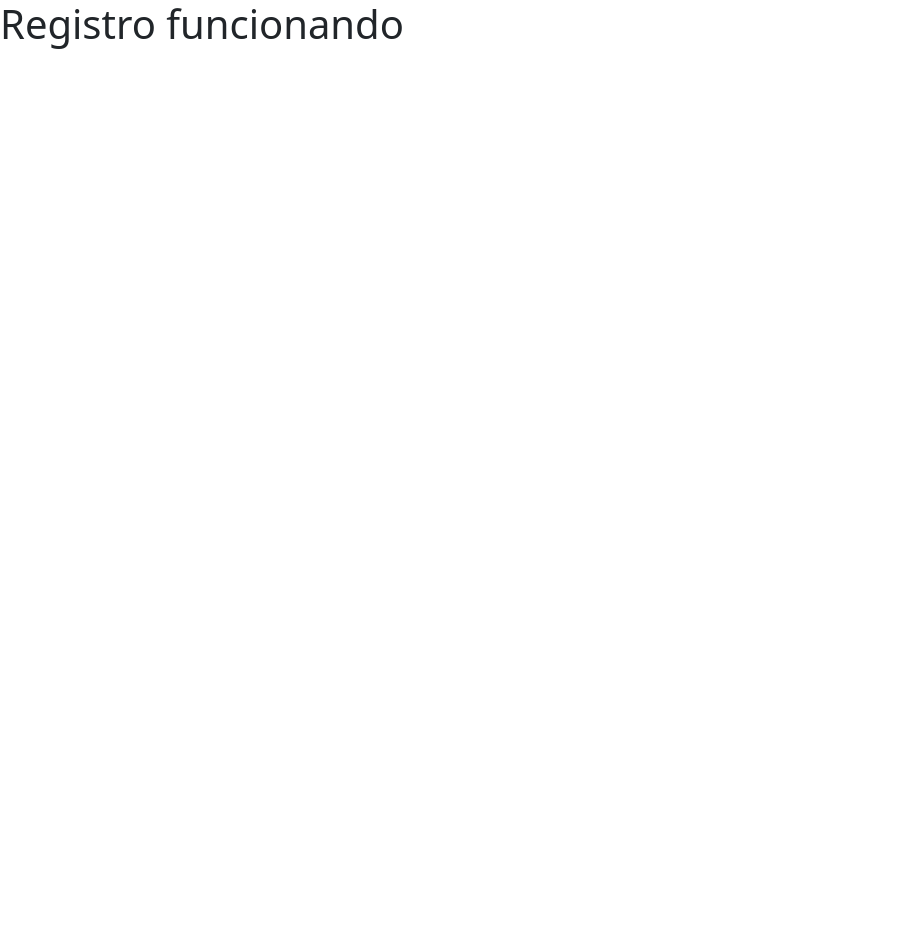
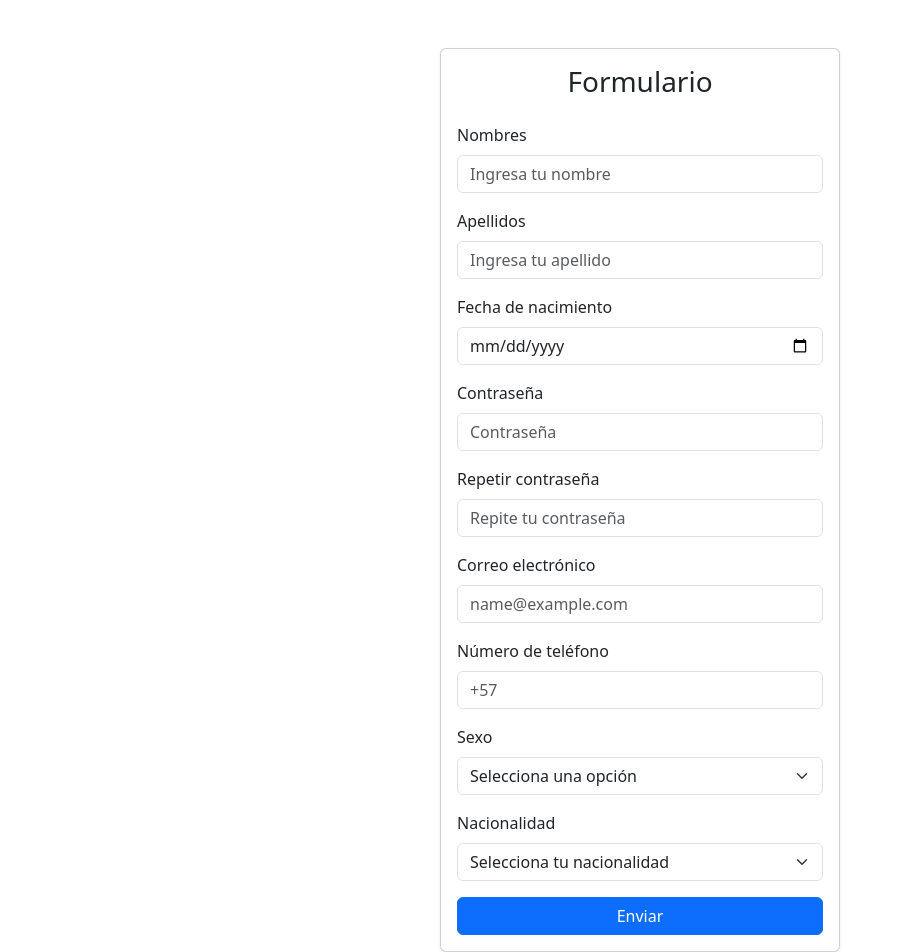
Before and after one commit to julianromero-dev/Login-React, a React (Create React App) app: page /register in a window 1280 px wide. Shown: the top 952 px of the page, without its empty margins (0-900 px from the left). Before the commit the page ends 800 px from the top, so only its background shows below. Built offline with nearby package versions, Linux system fonts and the light colour scheme.

Commit message:
proyecto-react-hosting

```diff
--- a/src/App.js
+++ b/src/App.js
@@ -5,6 +5,7 @@ import ForgotPasswordPage from "./pages/ForgotPasswordPage/ForgotPasswordPage";
 import DashboardPage from "./pages/DashboardPage/DashboardPage";
 import NotFoundPage from "./pages/components/NotFoundPage";
 import ProtectedRoute from "./pages/components/ProtectedRoute";
+
 
 function App() {
 
--- a/src/pages/RegisterPage/RegisterPage.js
+++ b/src/pages/RegisterPage/RegisterPage.js
@@ -1,5 +1,68 @@
-function RegisterPage() {
-    return <h1>Registro funcionando</h1>;
-}
+import React from 'react';
+import 'bootstrap/dist/css/bootstrap.min.css';
 
-export default RegisterPage;
+const Formulario = () => {
+  return (
+    <div className="bg-lightfire min-vh-100 d-flex justify-content-center align-items-center py-5">
+      <div className="card shadow-sm" style={{ maxWidth: '400px', width: '100%' }}>
+        <div className="card-body">
+          <h3 className="card-title text-center mb-4">Formulario</h3>
+          <form>
+            <div className="mb-3">
+              <label htmlFor="nombres" className="form-label">Nombres</label>
+              <input type="text" className="form-control" id="nombres" placeholder="Ingresa tu nombre" />
+            </div>
+            <div className="mb-3">
+              <label htmlFor="apellidos" className="form-label">Apellidos</label>
+              <input type="text" className="form-control" id="apellidos" placeholder="Ingresa tu apellido" />
+            </div>
+            <div className="mb-3">
+              <label htmlFor="fecha_nacimiento" className="form-label">Fecha de nacimiento</label>
+              <input type="date" className="form-control" id="fecha_nacimiento" />
+            </div>
+            <div className="mb-3">
+              <label htmlFor="inputPassword" className="form-label">Contraseña</label>
+              <input type="password" className="form-control" id="inputPassword" placeholder="Contraseña" required />
+            </div>
+            <div className="mb-3">
+              <label htmlFor="confirmPassword" className="form-label">Repetir contraseña</label>
+              <input type="password" className="form-control" id="confirmPassword" placeholder="Repite tu contraseña" />
+            </div>
+            <div className="mb-3">
+              <label htmlFor="email" className="form-label">Correo electrónico</label>
+              <input type="email" className="form-control" id="email" placeholder="name@example.com" />
+            </div>
+            <div className="mb-3">
+              <label htmlFor="telefono" className="form-label">Número de teléfono</label>
+              <input type="tel" className="form-control" id="telefono" placeholder="+57" />
+            </div>
+            <div className="mb-3">
+              <label htmlFor="sexo" className="form-label">Sexo</label>
+              <select className="form-select" id="sexo">
+                <option defaultValue>Selecciona una opción</option>
+                <option value="masculino">Masculino</option>
+                <option value="femenino">Femenino</option>
+                <option value="otro">Prefiero no decirlo</option>
+              </select>
+            </div>
+            <div className="mb-3">
+              <label htmlFor="nacionalidad" className="form-label">Nacionalidad</label>
+              <select className="form-select" id="nacionalidad">
+                <option defaultValue>Selecciona tu nacionalidad</option>
+                <option value="colombia">Colombia</option>
+                <option value="argentina">Argentina</option>
+                <option value="brasil">Brasil</option>
+                <option value="usa">Estados Unidos</option>
+                <option value="canada">Canadá</option>
+                <option value="mexico">México</option>
+              </select>
+            </div>
+            <button type="submit" className="btn btn-primary w-100">Enviar</button>
+          </form>
+        </div>
+      </div>
+    </div>
+  );
+};
+
+export default Formulario;
```
Also changed, not shown: firebase.json (added), 1 other file (tests, documents, lock files or other folders).
